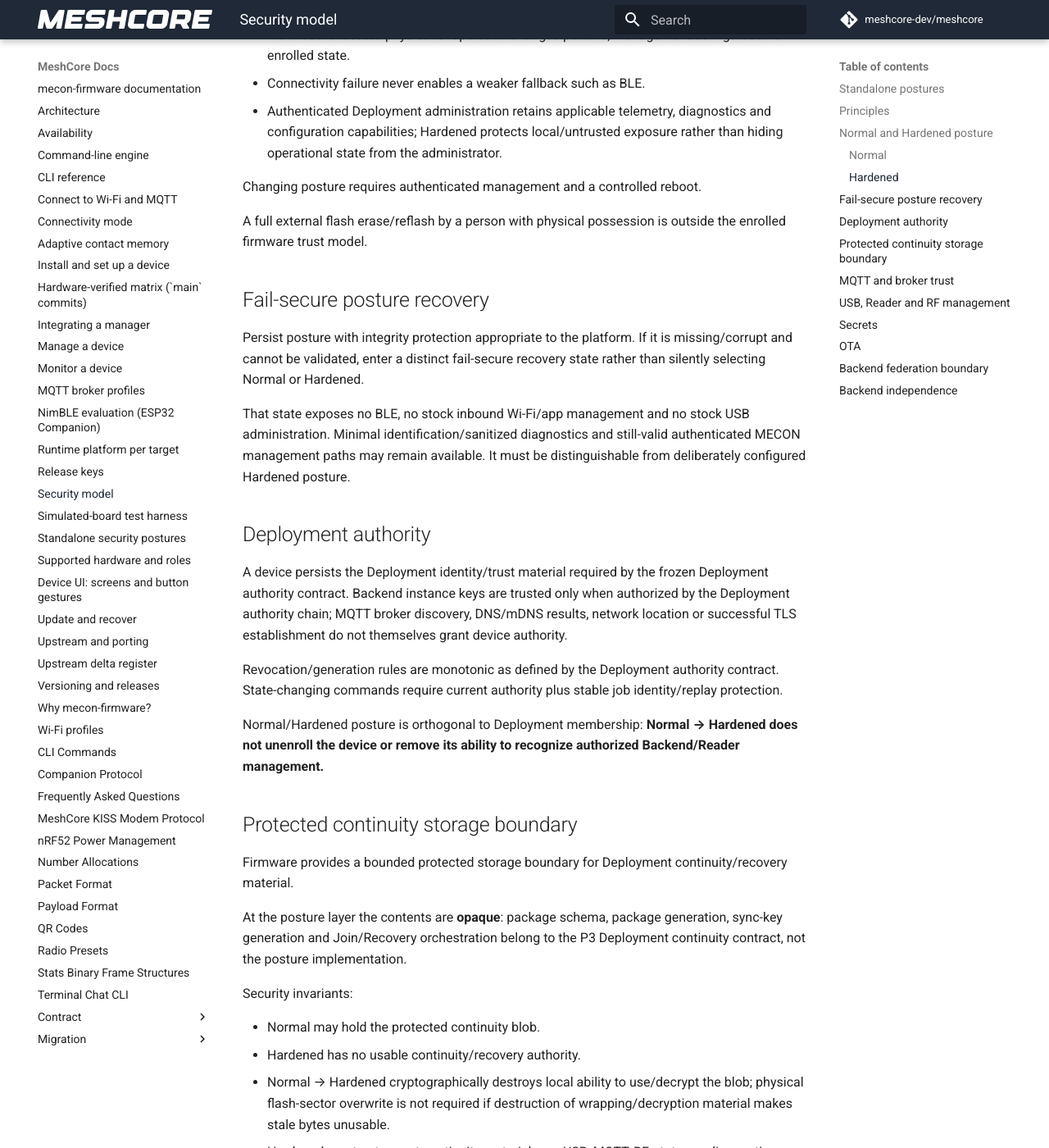
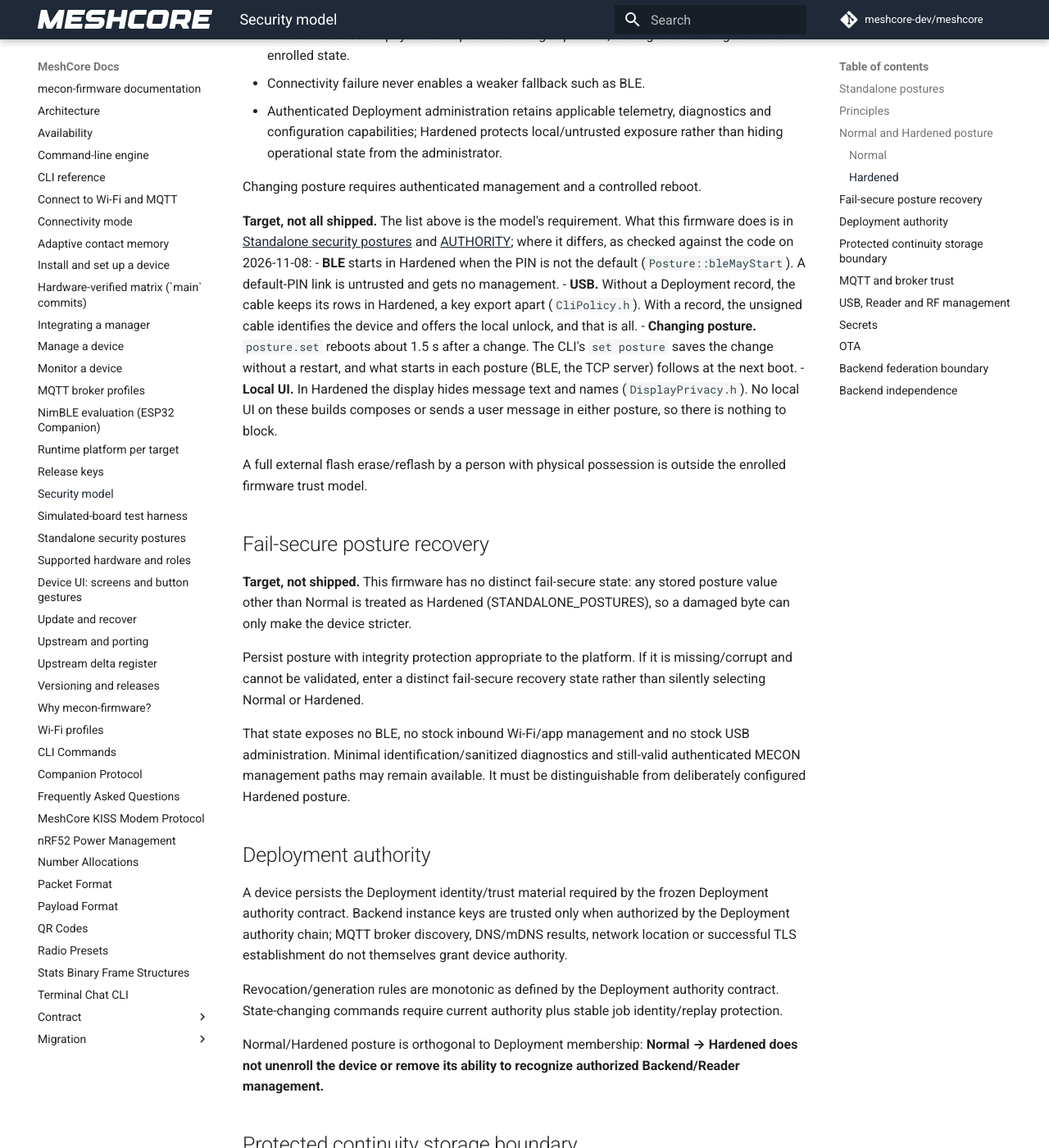
Before and after one commit to hoejriis/mecon-firmware, an MkDocs documentation site: the page built from docs/SECURITY_MODEL.md, in a window 1280 px wide and 1400 px high, scrolled down 1857 px. Shown: the whole window at 82% size. Built offline with MkDocs 1.6.1 and Material for MkDocs 9.7.7, drawn with Linux system fonts in a browser that asks for light colours; comment, search, counter and statistics services are not loaded; some of the changed text lies outside the part shown.

Commit message:
Issue 439 sections 1 and 2: the security model's target, and two scope decisions
- SECURITY_MODEL read as requirements the firmware met. Its Hardened,
  fail-secure, continuity and OTA "Both" sections are now marked as the
  target, and each difference from the shipped behaviour is stated,
  checked against the code: BLE with a chosen PIN
  (Posture::bleMayStart), the cable's Hardened rows without a record
  (CliPolicy.h), posture.set rebooting where the CLI's set posture saves
  and takes effect at the next boot, the display hiding message text with
  no local UI sending anything in either posture, any damaged posture read
  as Hardened, no continuity blob, and no Both mode (ConnMode.h).
- CONNECTIVITY_MODE still said the Repeater and Room server run no heap
  floor. #444 changed that today, so this is a dated correction. The
  nRF52 and other platforms' off switch is now stated as a decision, with
  its reason: their allocator gives only the total free heap, which
  cannot show fragmentation.

Co-Authored-By: Claude Opus 5.5 (1M context) <noreply@anthropic.com>

```diff
--- a/docs/SECURITY_MODEL.md
+++ b/docs/SECURITY_MODEL.md
@@ -45,9 +45,17 @@ Hardened requirements:
 
 Changing posture requires authenticated management and a controlled reboot.
 
+**Target, not all shipped.** The list above is the model's requirement. What this firmware does is in [Standalone security postures](STANDALONE_POSTURES.md) and [AUTHORITY](contract/AUTHORITY.md); where it differs, as checked against the code on 2026-11-08:
+- **BLE** starts in Hardened when the PIN is not the default (`Posture::bleMayStart`). A default-PIN link is untrusted and gets no management.
+- **USB.** Without a Deployment record, the cable keeps its rows in Hardened, a key export apart (`CliPolicy.h`). With a record, the unsigned cable identifies the device and offers the local unlock, and that is all.
+- **Changing posture.** `posture.set` reboots about 1.5 s after a change. The CLI's `set posture` saves the change without a restart, and what starts in each posture (BLE, the TCP server) follows at the next boot.
+- **Local UI.** In Hardened the display hides message text and names (`DisplayPrivacy.h`). No local UI on these builds composes or sends a user message in either posture, so there is nothing to block.
+
 A full external flash erase/reflash by a person with physical possession is outside the enrolled firmware trust model.
 
 ## Fail-secure posture recovery
+
+**Target, not shipped.** This firmware has no distinct fail-secure state: any stored posture value other than Normal is treated as Hardened (STANDALONE_POSTURES), so a damaged byte can only make the device stricter.
 
 Persist posture with integrity protection appropriate to the platform. If it is missing/corrupt and cannot be validated, enter a distinct fail-secure recovery state rather than silently selecting Normal or Hardened.
 
@@ -62,6 +70,8 @@ Revocation/generation rules are monotonic as defined by the Deployment authority
 Normal/Hardened posture is orthogonal to Deployment membership: **Normal → Hardened does not unenroll the device or remove its ability to recognize authorized Backend/Reader management.**
 
 ## Protected continuity storage boundary
+
+**Target, not shipped.** This firmware holds no continuity blob; nothing in `src/` stores or destroys one.
 
 Firmware provides a bounded protected storage boundary for Deployment continuity/recovery material.
 
@@ -99,7 +109,7 @@ Wi-Fi passwords, MQTT credentials/tokens, MeshCore private identity material, De
 
 Managed OTA installs only approved firmware represented by authenticated/integrity-checked release metadata compatible with hardware, role and variant.
 
-Hardened posture permits OTA over authenticated management paths supported by the target; it does not require USB-only upgrades. Normal `Both` mode may temporarily stop BLE during OTA to recover heap, without changing the persisted Normal connectivity choice.
+Hardened posture permits OTA over authenticated management paths supported by the target; it does not require USB-only upgrades. In the model, Normal `Both` mode may temporarily stop BLE during OTA to recover heap. This firmware's connectivity modes are `ble` and `wifi`, never both at once (`ConnMode.h`), so it has no such step.
 
 USB/full reflash remains the ultimate physical recovery path.
 
```
Also changed, not shown: docs/CONNECTIVITY_MODE.md (+1 -1 lines).
